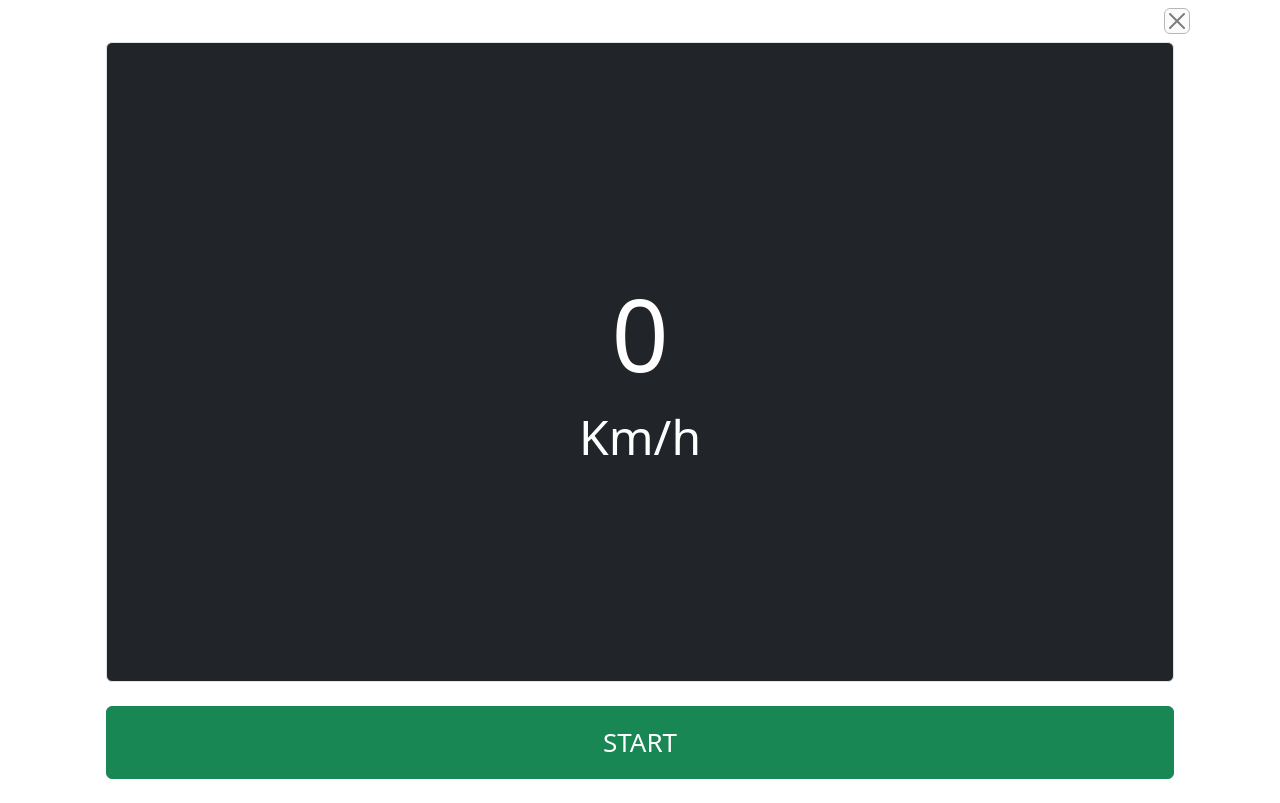
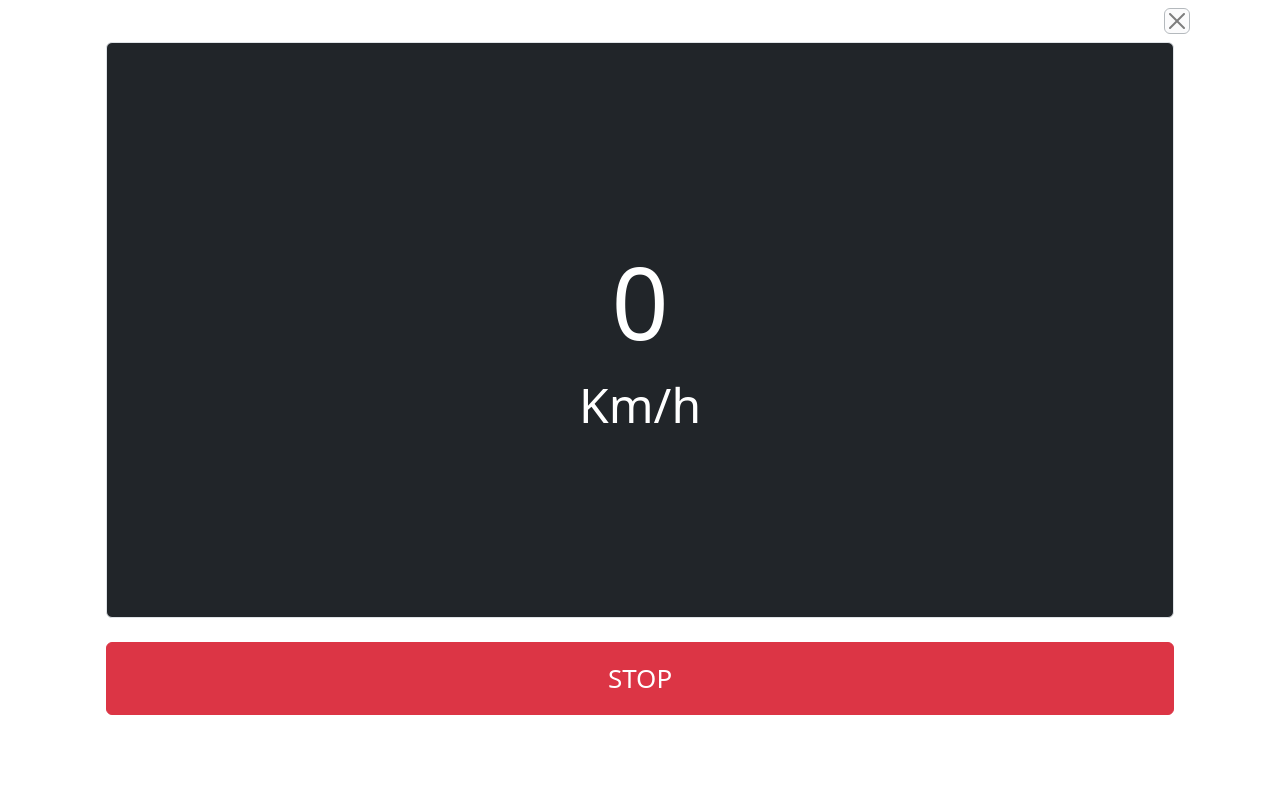
Before and after one commit to erica-francine/Speedometro, a plain HTML site: page speed.html in a window 1280 px wide. Both pictures are taken after a click on the button "START". Drawn offline with nearby package versions, Linux system fonts and the light colour scheme.

Commit message:
Coletando a Speed

```diff
--- a/speed.html
+++ b/speed.html
@@ -15,15 +15,17 @@
     <div class="container d-flex flex-column align-item-center">
         <a href="./index.html" class="btn btn-close border border-secondary bg-light align-self-end m-2"></a>
 
-        <div id="speed"
+        <div style="height: 72vh"
             class="mx-4 bg-dark text-white d-flex flex-column justify-content-center align-items-center border rounded-2">
-            <span >0</span>
+            <span id="speed" style="font-size: 100px;">0</span>
             <span class="display-5">Km/h</span>
         </div>
 
-        <button class="btn btn-success mx-4 my-4 p-3 button">START</button>
-        <button class="btn btn-danger mx-4 my-4 d-none button">STOP</button>
+        <button id="start" class="btn btn-success m-4 p-3 button">START</button>
+        <button id="stop" class="btn btn-danger m-4 p-3 button d-none">STOP</button>
     </div>
+
+    <script src="./speed.js"></script>
 </body>
 
 </html>
--- /dev/null
+++ b/speed.js
@@ -0,0 +1,31 @@
+const SPEED_ELEMENT = document.querySelector("#speed");
+const START_BTN = document.querySelector("#start");
+const STOP_BTN = document.querySelector("#stop");
+
+
+START_BTN.addEventListener("click", ()=>{
+    const OPTIONS = {enableHighAccuracy:true}
+
+    function handleSuccess(position){
+        SPEED_ELEMENT.innerText = position.coords.speed ? (position.coords.speed *3.6).toFixed(1) : 0
+    }
+    function handleError(error){
+        console.log(error.msg)
+    }
+
+    navigator.geolocation.watchPosition(handleSuccess, handleError, OPTIONS)
+
+
+
+    START_BTN.classList.add("d-none")
+    STOP_BTN.classList.remove("d-none")
+
+});
+
+STOP_BTN.addEventListener("click", ()=>{
+    START_BTN.classList.remove("d-none")
+    STOP_BTN.classList.add("d-none")
+
+
+
+});
--- a/style.css
+++ b/style.css
@@ -1,9 +1,3 @@
-#speed{
-    height: 80vh;
-    font-size: 100px;
-
-}
-
 .button{
     font-size: 26px;
     font-weight: 500;
```
Also changed, not shown: index.html (+2 -0 lines).
